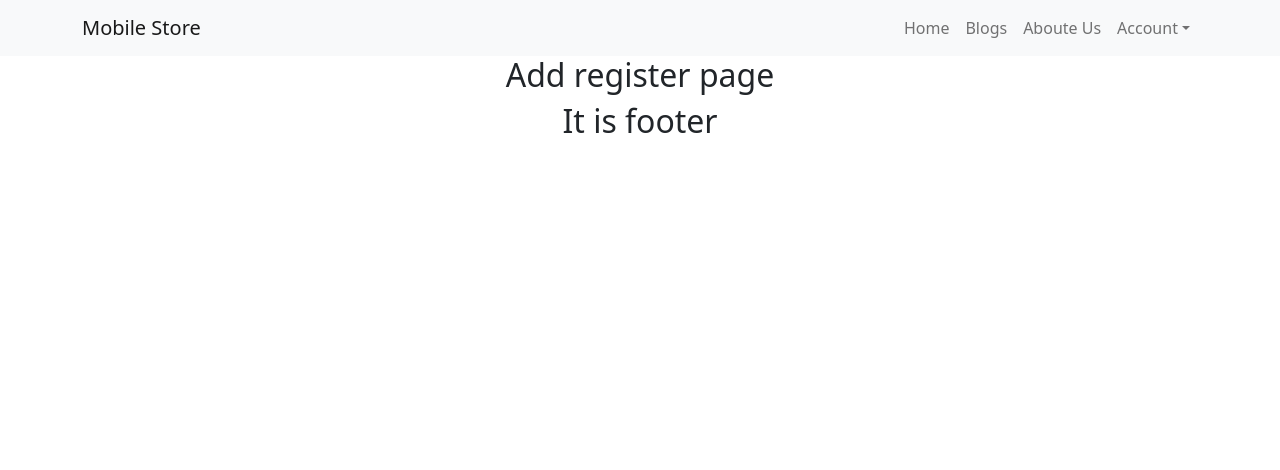
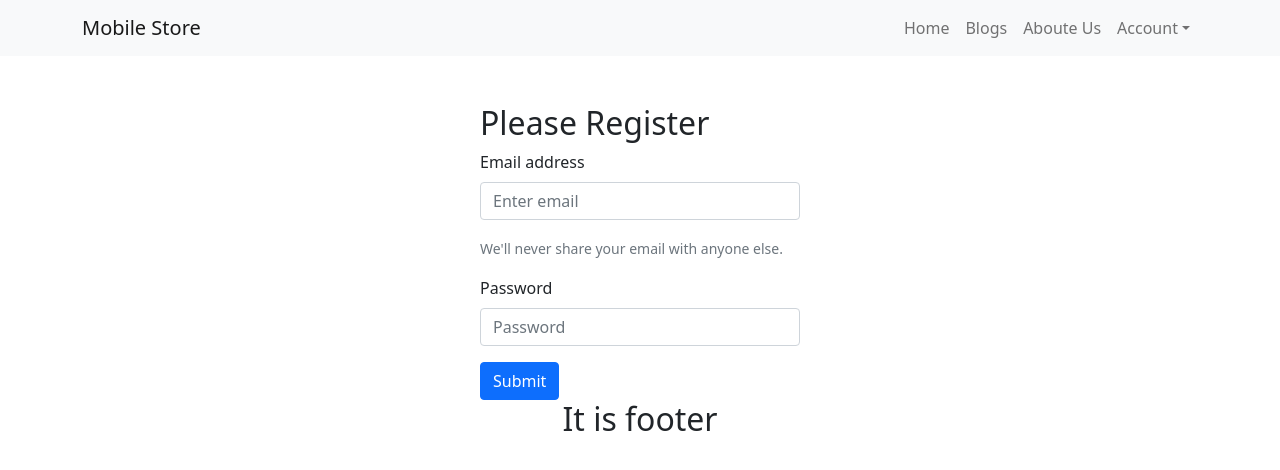
Before and after one commit to wdtahmid/warehouse-client, a React (Create React App) app: page /register in a window 1280 px wide. Shown: the top 470 px of the page. Built offline with nearby package versions, Linux system fonts and the light colour scheme.

Commit message:
Complete regisater using firebase hooks

```diff
--- a/src/components/Register/Register.js
+++ b/src/components/Register/Register.js
@@ -1,9 +1,58 @@
-import React from 'react';
+import React, { useState } from 'react';
+import { Button, Form } from 'react-bootstrap';
+import auth from '../../hooks/firebase.init';
+import { useCreateUserWithEmailAndPassword } from 'react-firebase-hooks/auth';
 
 const Register = () => {
+
+    const [errorMessage, setErrorMessage] = useState('');
+
+    const [
+        createUserWithEmailAndPassword,
+        user,
+        loading,
+        error,
+    ] = useCreateUserWithEmailAndPassword(auth);
+
+
+
+    const handleUserRegister = (event) => {
+        event.preventDefault();
+
+        const userEmail = event.target.email.value;
+        const userPassword = event.target.password.value;
+
+        createUserWithEmailAndPassword(userEmail, userPassword)
+
+        event.target.reset();
+    }
+
+
+
     return (
-        <div>
-            <h2>Add register page</h2>
+        <div className='w-25 mx-auto text-start mt-5'>
+            <h2 className='my-2'>Please Register</h2>
+            <Form onSubmit={handleUserRegister}>
+                <Form.Group className="mb-3" controlId="formBasicEmail">
+                    <Form.Label>Email address</Form.Label>
+                    <Form.Control type="email" name='email' placeholder="Enter email" />
+                    <p className='text-danger'>{error?.message}</p>
+                    <Form.Text className="text-muted">
+                        We'll never share your email with anyone else.
+                    </Form.Text>
+                </Form.Group>
+
+                <Form.Group className="mb-3" controlId="formBasicPassword">
+                    <Form.Label>Password</Form.Label>
+                    <Form.Control type="password" name='password' placeholder="Password" />
+                </Form.Group>
+                {/* <Form.Group className="mb-3" controlId="formBasicCheckbox">
+                    <Form.Check type="checkbox" label="Check me out" />
+                </Form.Group> */}
+                <Button variant="primary" size='small' type="submit">
+                    Submit
+                </Button>
+            </Form>
         </div>
     );
 };
```
